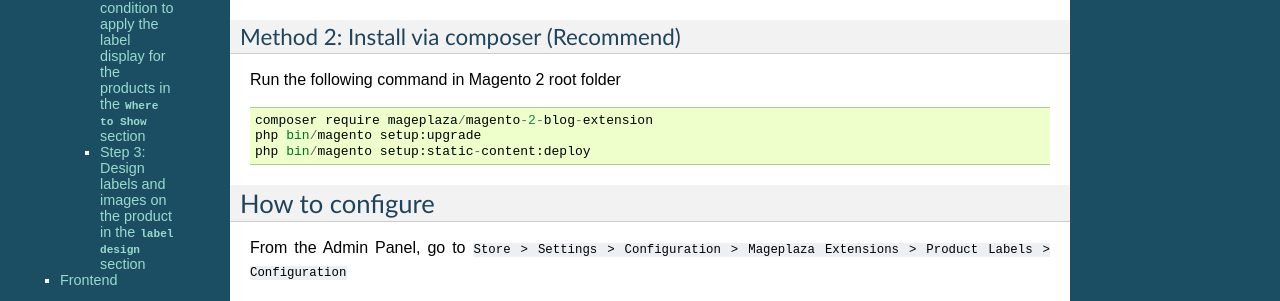
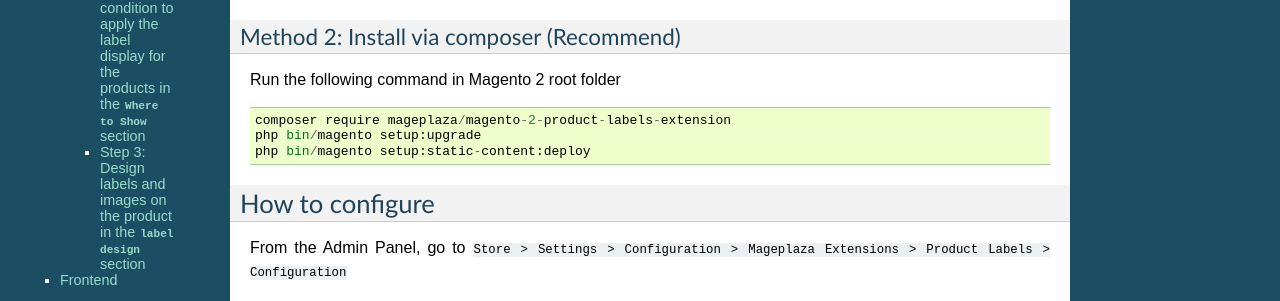
Before and after one commit to magepages/mpdocs, a Sphinx documentation site: the page built from docs/product-labels/index.md, in a window 1280 px wide and 900 px high, scrolled down 311 px. Shown: the part 147-448 px from the top of the window. Built offline with Sphinx 7.4.7, drawn with Linux system fonts in a browser that asks for light colours; pages that are not in the unit, such as notebooks, are missing from menus.

Commit message:
Update index.md

````diff
--- a/docs/product-labels/index.md
+++ b/docs/product-labels/index.md
@@ -16,7 +16,7 @@
 
 Run the following command in Magento 2 root folder
 ```
-composer require mageplaza/magento-2-blog-extension
+composer require mageplaza/magento-2-product-labels-extension
 php bin/magento setup:upgrade
 php bin/magento setup:static-content:deploy
 ```
````
